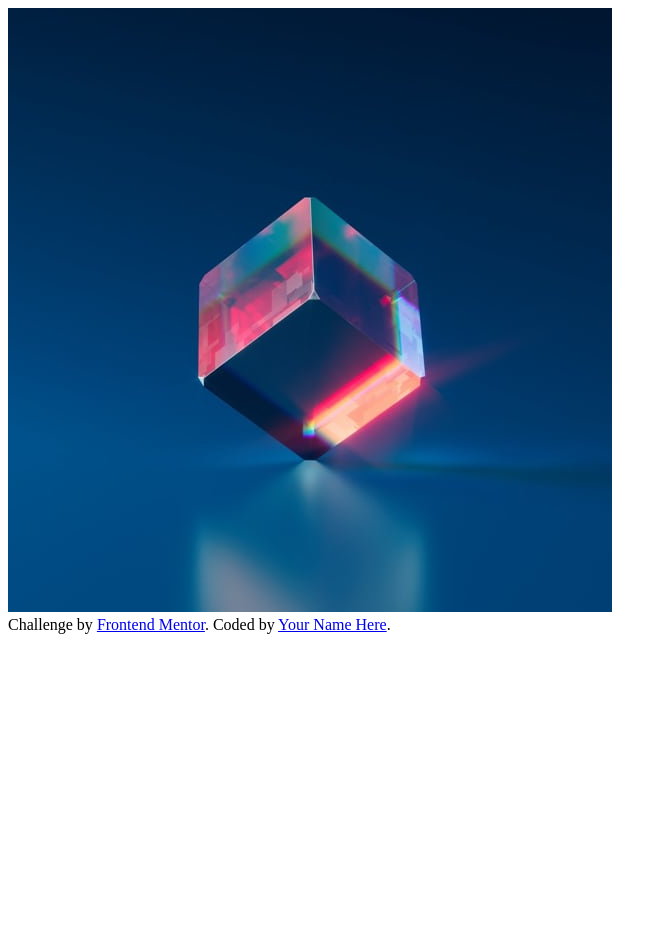
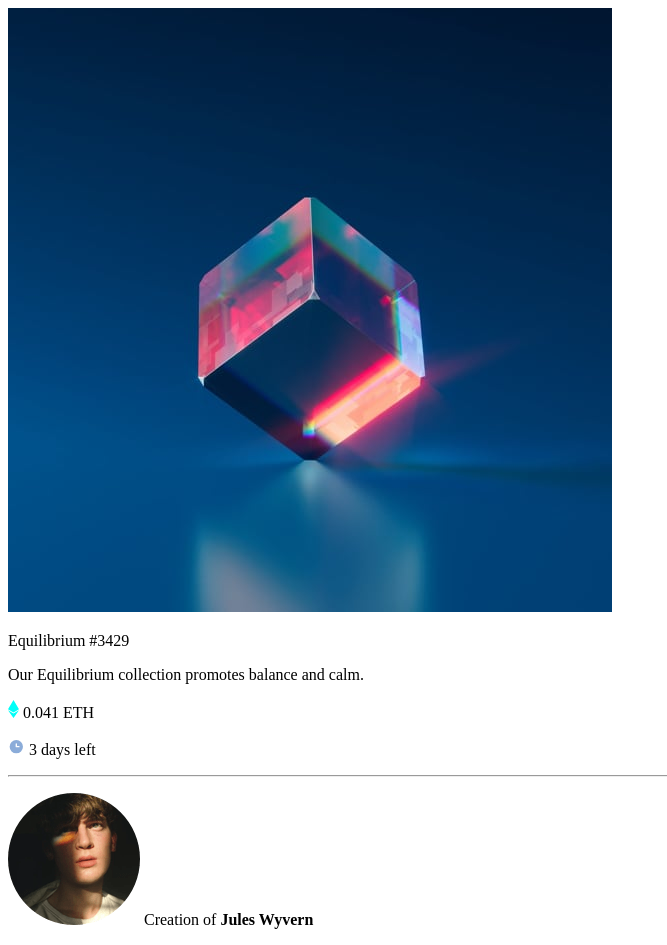
Before and after one commit to FHernandez08/NFT-Preview-Card, a plain HTML site: page index.html in a window 1280 px wide. Shown: the whole page, without its empty margins (0-667 px from the left). Before the commit the page ends 800 px from the top, so only its background shows below. Drawn offline with Linux system fonts and the light colour scheme.

Commit message:
second commit

```diff
--- a/index.html
+++ b/index.html
@@ -5,18 +5,26 @@
   <meta name="viewport" content="width=device-width, initial-scale=1.0"> <!-- displays site properly based on user's device -->
 
   <link rel="icon" type="image/png" sizes="32x32" href="./images/favicon-32x32.png">
+  <link rel="stylesheet" href="style.css">
 
   <title>Frontend Mentor | NFT preview card component</title>
 
 </head>
 <body>
   <main>
-    <img src="/images/image-equilibrium.jpg" alt="">
+    <div class="container">
+      <img src="images/image-equilibrium.jpg" alt="main-image" class="equilibrium">
+      <p>Equilibrium #3429</p>
+      <p>Our Equilibrium collection promotes balance and calm.</p>
+      <div class="third-line">
+        <p><img src="images/icon-ethereum.svg" alt="ethereum"> 0.041 ETH</p>
+        <p><img src="images/icon-clock.svg" alt="clock"> 3 days left</p>
+      </div>
+      <hr>
+      <div class="avatar">
+        <p><img src="images/image-avatar.png" alt="avatar"> Creation of <b>Jules Wyvern</b></p>
+      </div>
+    </div>
   </main>
-
-  <div class="attribution">
-    Challenge by <a href="https://www.frontendmentor.io?ref=challenge" target="_blank">Frontend Mentor</a>.
-    Coded by <a href="#">Your Name Here</a>.
-  </div>
 </body>
 </html>
--- /dev/null
+++ b/style.css
@@ -0,0 +1,8 @@
+:root {
+    --primary-color-1: hsl(215, 51%, 70%);
+    --primary-color-2: hsl(178, 100%, 50%);
+    --neutral-color-1: hsl(217, 54%, 11%); /* main BG */
+    --neutral-color-2: hsl(216, 50%, 16%); /* card BG */
+    --neutral-color-3: hsl(215, 32%, 27%); /* line */
+    --neutral-color-4: hsl(0, 0%, 100%);
+}
```
